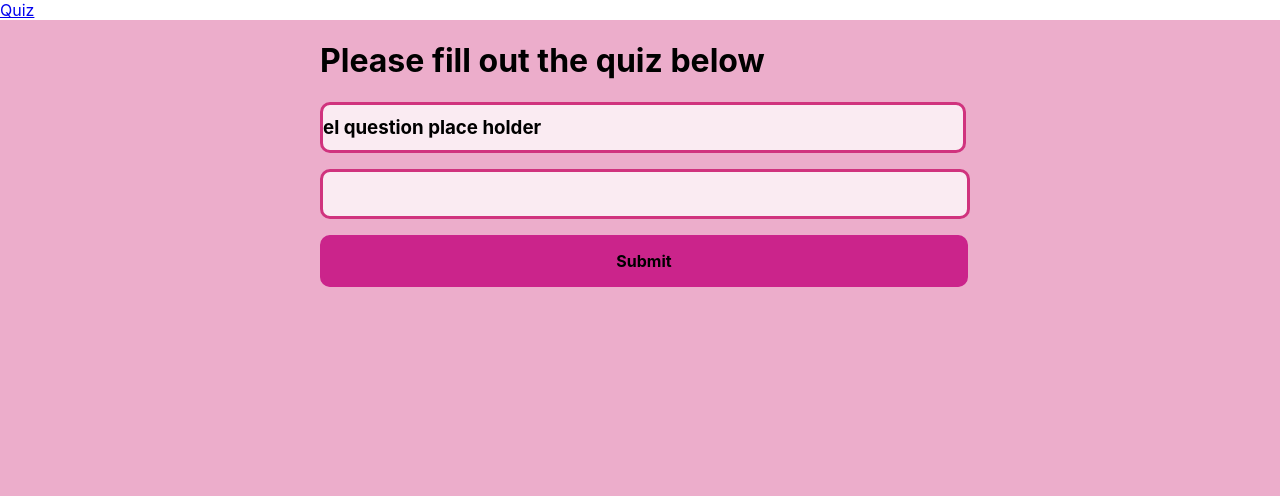
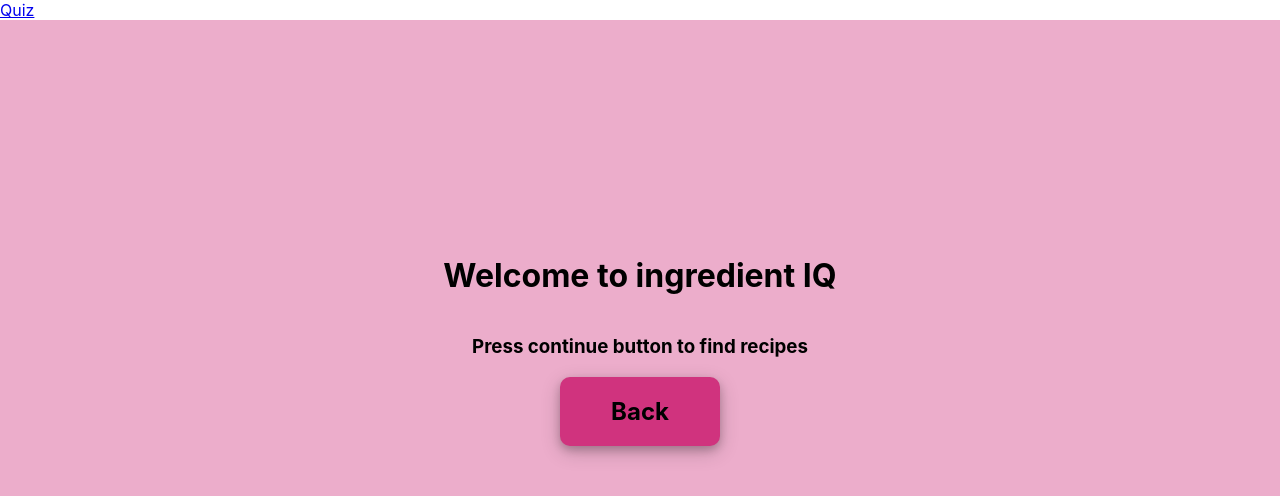
Before and after one commit to bethjm/recipealgo_frontend, a React (Create React App) app: page / in a window 1280 px wide. Shown: the top 496 px of the page. Built offline with nearby package versions, Linux system fonts and the light colour scheme.

Commit message:
added landing page

```diff
--- a/src/App.js
+++ b/src/App.js
@@ -5,6 +5,7 @@ import { BrowserRouter as Router, Routes, Route, Link } from "react-router-dom";
 import QuizPage from "./components/QuizPage";
 import ListOfRecipes from "./components/ListOfRecipes";
 import ReadRecipe from "./components/ReadRecipe";
+import LandingPage from "./components/LandingPage";
 
 function App() {
   const [recipes, setRecipes] = useState([]);
@@ -46,7 +47,8 @@ function App() {
           <Link to="/">Quiz</Link>
         </nav>
         <Routes>
-          <Route path="/" element={<QuizPage />} />
+          <Route path="/" element={<LandingPage />} />
+          <Route path="/quiz" element={<QuizPage />} />
           <Route path="/recipes" element={<ListOfRecipes />} />
           <Route path="/readrecipe/" element={<ReadRecipe />} />
         </Routes>
--- /dev/null
+++ b/src/components/LandingPage.css
@@ -0,0 +1,12 @@
+.LandingPage {
+  background-color: #ecadcb;
+  height: 100vh;
+}
+
+.LandingPage .LandingPage_Container {
+  display: flex;
+  flex-direction: column;
+  justify-content: center;
+  align-items: center;
+  height: 80%;
+}
--- /dev/null
+++ b/src/components/LandingPage.js
@@ -0,0 +1,17 @@
+import "./LandingPage.css";
+
+import PrimaryButton from "./UI/Buttons/PrimaryButton";
+
+function LandingPage() {
+  return (
+    <div className="LandingPage">
+      <div className="LandingPage_Container">
+        <h1>Welcome to ingredient IQ</h1>
+        <h3>Press continue button to find recipes</h3>
+        <PrimaryButton />
+      </div>
+    </div>
+  );
+}
+
+export default LandingPage;
--- a/src/components/UI/Buttons/SecondaryButton.js
+++ b/src/components/UI/Buttons/SecondaryButton.js
@@ -3,7 +3,7 @@ import "./SecondaryButton.css";
 function SecondaryButton() {
   return (
     <div className="SecondaryButton_Container">
-      <h1>hi</h1>
+      <h1>Continue</h1>
     </div>
   );
 }
```
